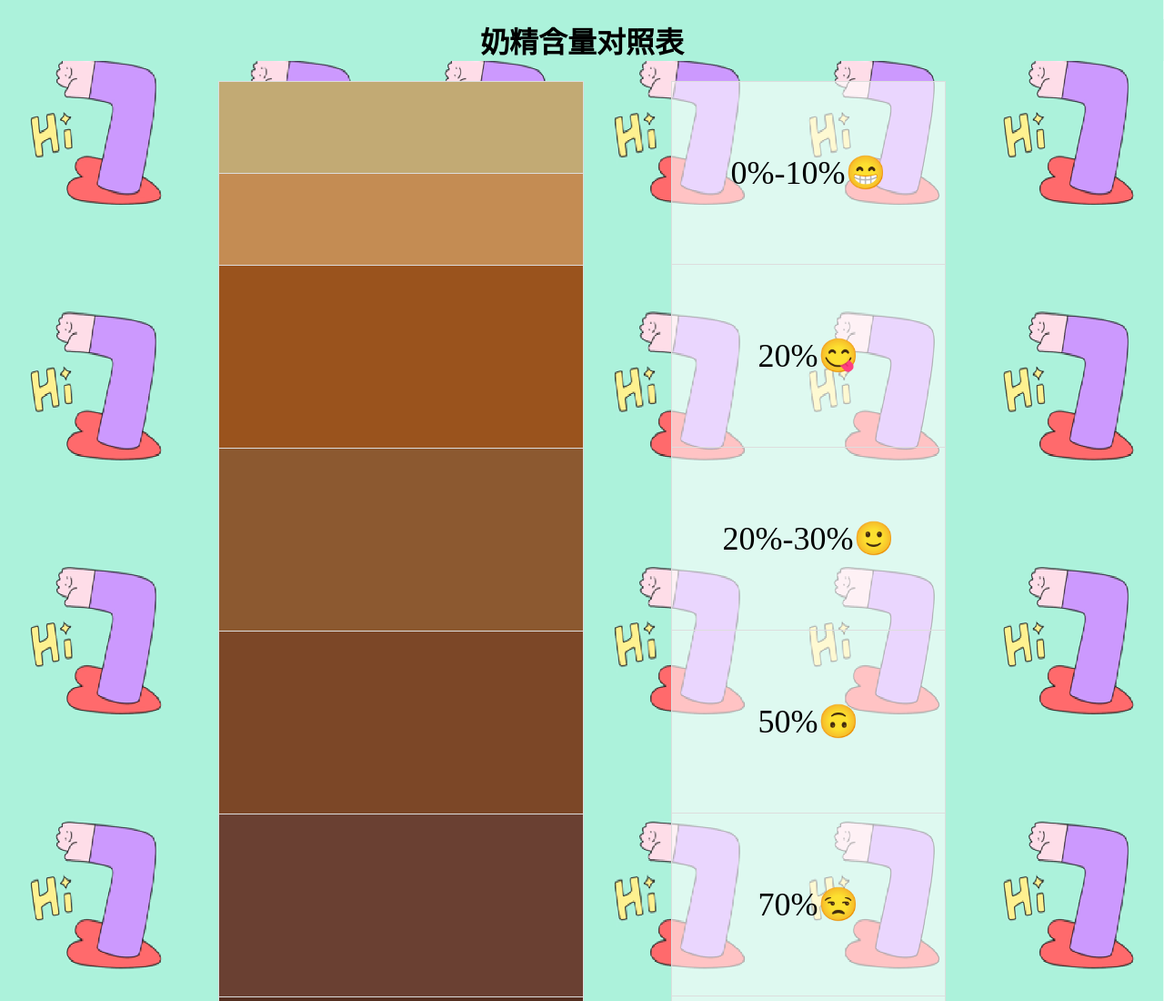
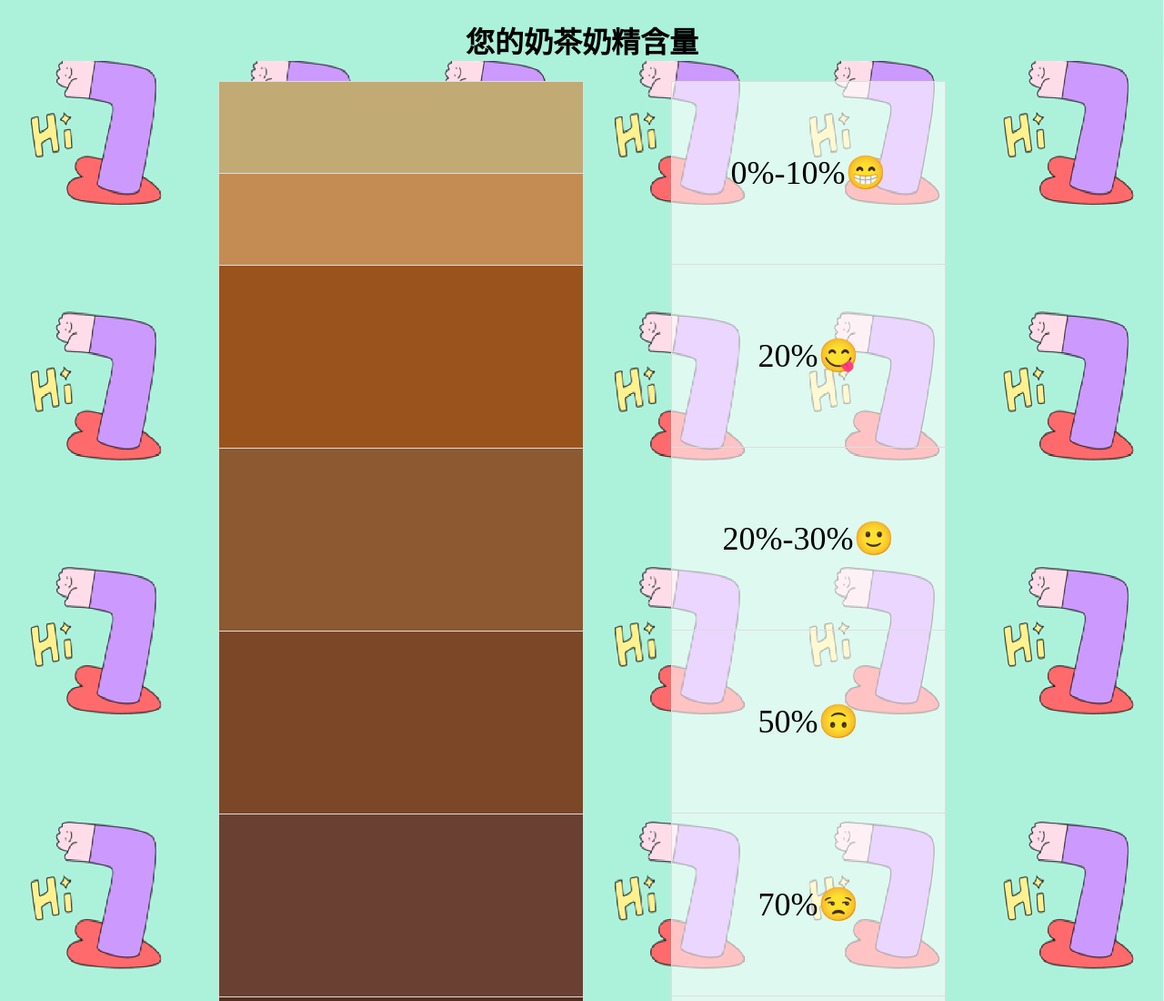
Before and after one commit to ZFY-Leo/High-Seven-Plus-s-Kit-Comparison-Table, a plain HTML site: page index.html in a window 1280 px wide. Shown: the top 1100 px of the page at 91% size. Drawn offline with Linux system fonts and the light colour scheme.

Commit message:
Update index.html

```diff
--- a/index.html
+++ b/index.html
@@ -3,7 +3,7 @@
 <head>
     <meta charset="UTF-8">
     <meta name="viewport" content="width=device-width, initial-scale=1.0">
-    <title>您的奶茶奶精含量</title>
+    <title>奶精含量对照表</title>
     <style>
         .container {
             height: 100%;
@@ -65,7 +65,7 @@
 
 <body>
     <div class="container">
-        <h1>奶精含量对照表</h1>
+        <h1>您的奶茶奶精含量</h1>
         <ul class="left">
             <li class="first" style="background: #C2AA74;">
 
```
